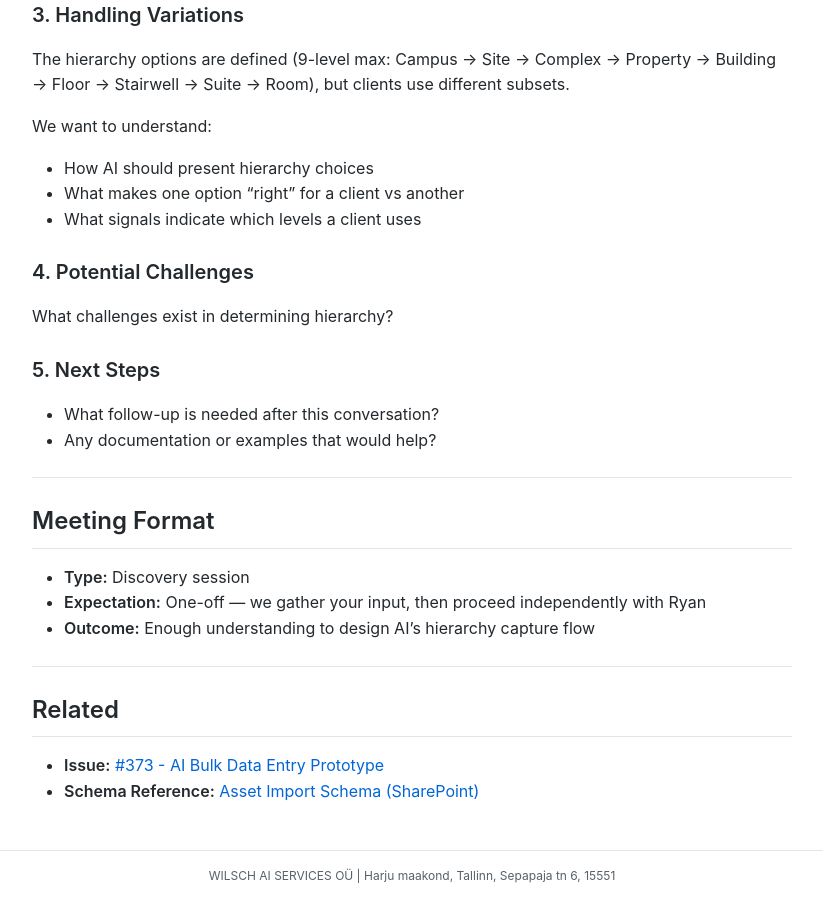
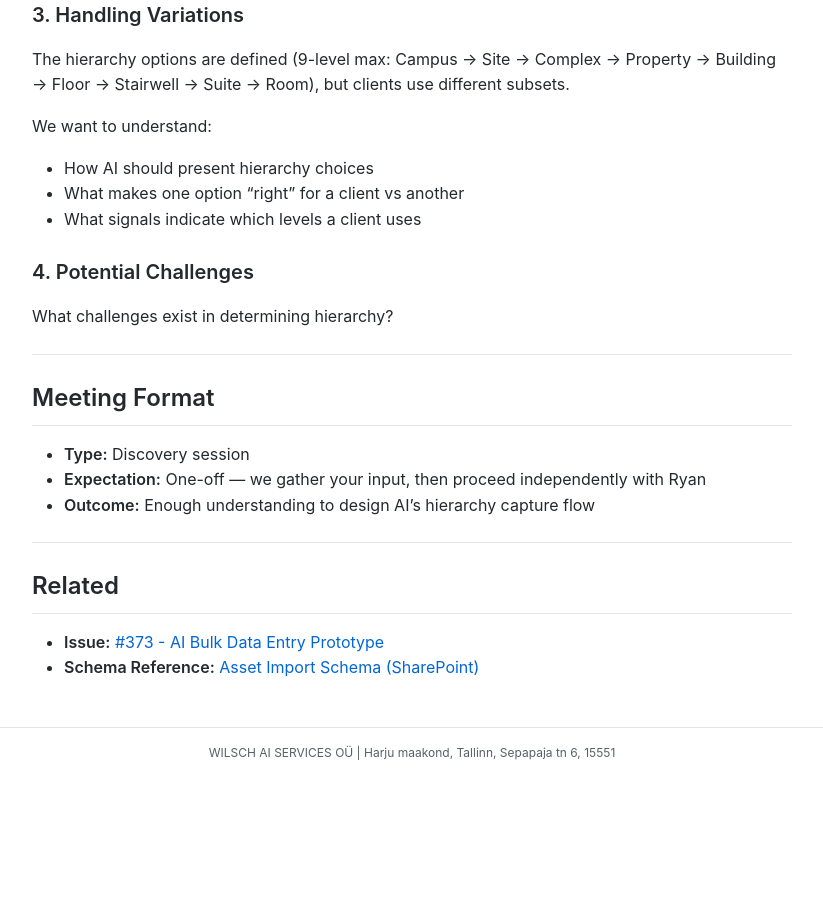
Before and after one commit to MariusWilsch/public-wilsch-ai-pages, a Jekyll site: the page built from project/archibus-fm-assistant/miguel-ian-meeting-agenda-hierarchy-understanding.md, in a window 1280 px wide and 900 px high, scrolled down 1304 px. Shown: the whole window, without its empty margins (228-1051 px from the left). Built offline with Jekyll 4.4.1, drawn with Linux system fonts in a browser that asks for light colours; our own code applies the rules of GitHub Pages for plain Markdown files; after the commit the page ends 2081 px from its top, so only the background shows below that.

Commit message:
Sync from hippocampus 2026-02-02

```diff
--- a/project/archibus-fm-assistant/miguel-ian-meeting-agenda-hierarchy-understanding.md
+++ b/project/archibus-fm-assistant/miguel-ian-meeting-agenda-hierarchy-understanding.md
@@ -51,11 +51,6 @@ We want to understand:
 
 What challenges exist in determining hierarchy?
 
-### 5. Next Steps
-
-- What follow-up is needed after this conversation?
-- Any documentation or examples that would help?
-
 ---
 
 ## Meeting Format
```
